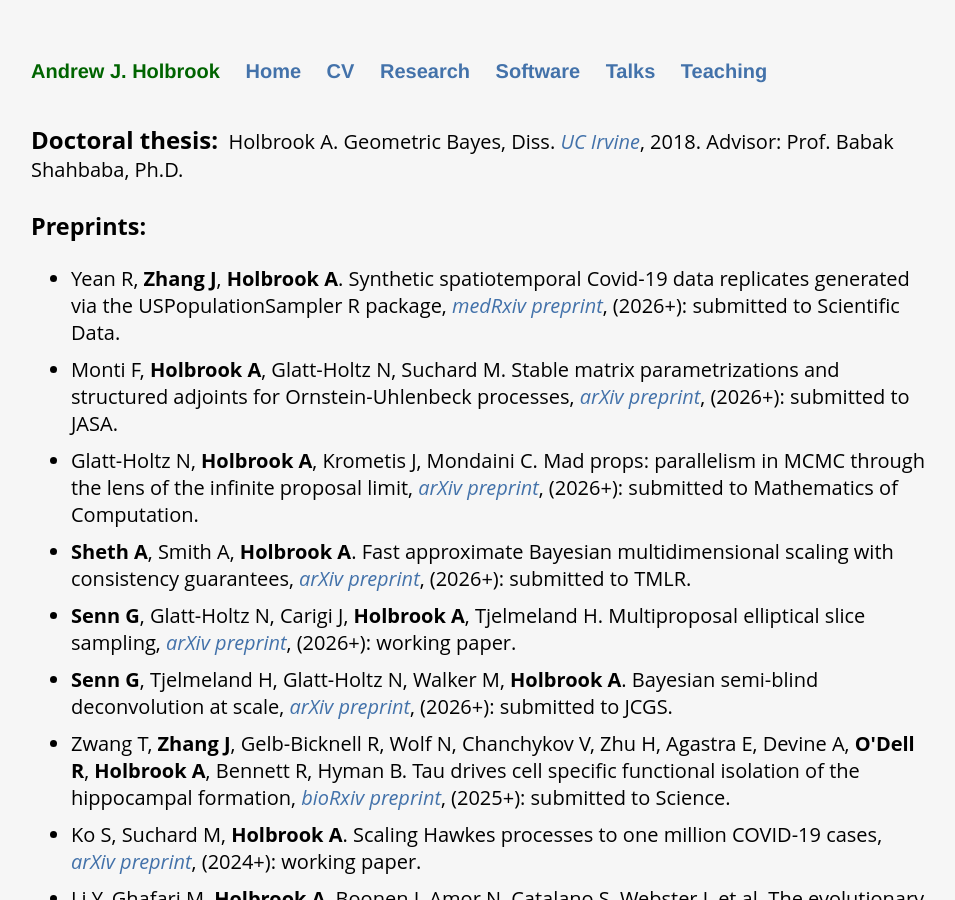
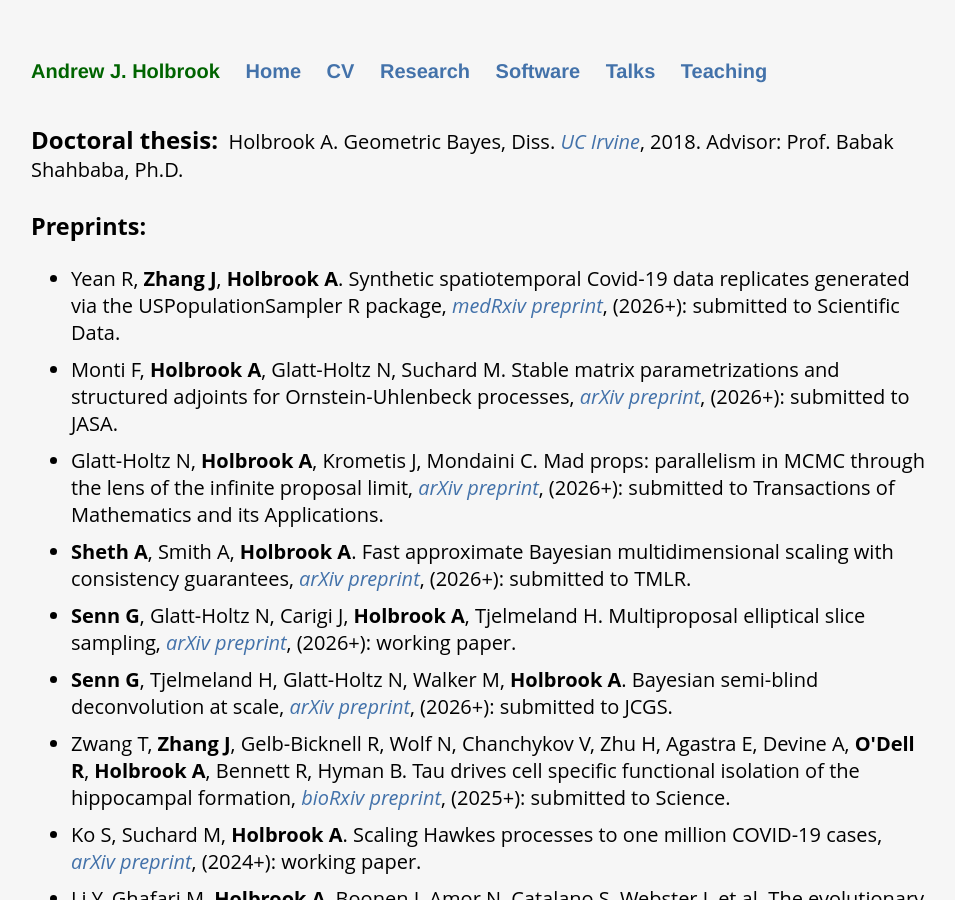
Before and after one commit to andrewjholbrook/andrewjholbrook.github.io, a Jekyll site: the page built from research.html, in a window 1280 px wide and 900 px high. Shown: the whole window, without its empty margins (161-1116 px from the left). Built offline with Jekyll 4.4.1, drawn with Linux system fonts in a browser that asks for light colours; a style sheet for code colours, icons or effects is not loaded.

Commit message:
Transactions submissions

```diff
--- a/research.html
+++ b/research.html
@@ -13,7 +13,7 @@
   <ul id="preprints">
     <li>Yean R, <b>Zhang J</b>, <b>Holbrook A</b>. Synthetic spatiotemporal Covid-19 data replicates generated via the USPopulationSampler R package, <i><a href="https://doi.org/10.64898/2026.08.20.26360919" target="_blank">medRxiv preprint</a></i>, (2026+): submitted to Scientific Data. </li>
     <li>Monti F, <b>Holbrook A</b>, Glatt-Holtz N, Suchard M. Stable matrix parametrizations and structured adjoints for Ornstein-Uhlenbeck processes, <i><a href="https://arxiv.org/abs/2608.16401" target="_blank">arXiv preprint</a></i>, (2026+): submitted to JASA.</li>
-  <li>Glatt-Holtz N, <b>Holbrook A</b>, Krometis J, Mondaini C. Mad props: parallelism in MCMC through the lens of the infinite proposal limit, <i><a href="https://arxiv.org/abs/2605.21899" target="_blank">arXiv preprint</a></i>, (2026+): submitted to Mathematics of Computation.</li>
+  <li>Glatt-Holtz N, <b>Holbrook A</b>, Krometis J, Mondaini C. Mad props: parallelism in MCMC through the lens of the infinite proposal limit, <i><a href="https://arxiv.org/abs/2605.21899" target="_blank">arXiv preprint</a></i>, (2026+): submitted to Transactions of Mathematics and its Applications.</li>
         <li><b>Sheth A</b>, Smith A, <b>Holbrook A</b>. Fast approximate Bayesian multidimensional scaling with consistency
  guarantees, <i><a href="https://arxiv.org/abs/2605.30687" target="_blank">arXiv preprint</a></i>, (2026+): submitted to TMLR.</li>
     <li><b>Senn G</b>, Glatt-Holtz N, Carigi J, <b>Holbrook A</b>, Tjelmeland H. Multiproposal elliptical slice sampling, <i><a href="https://arxiv.org/abs/2602.22358" target="_blank">arXiv preprint</a></i>, (2026+): working paper.</li>
```
